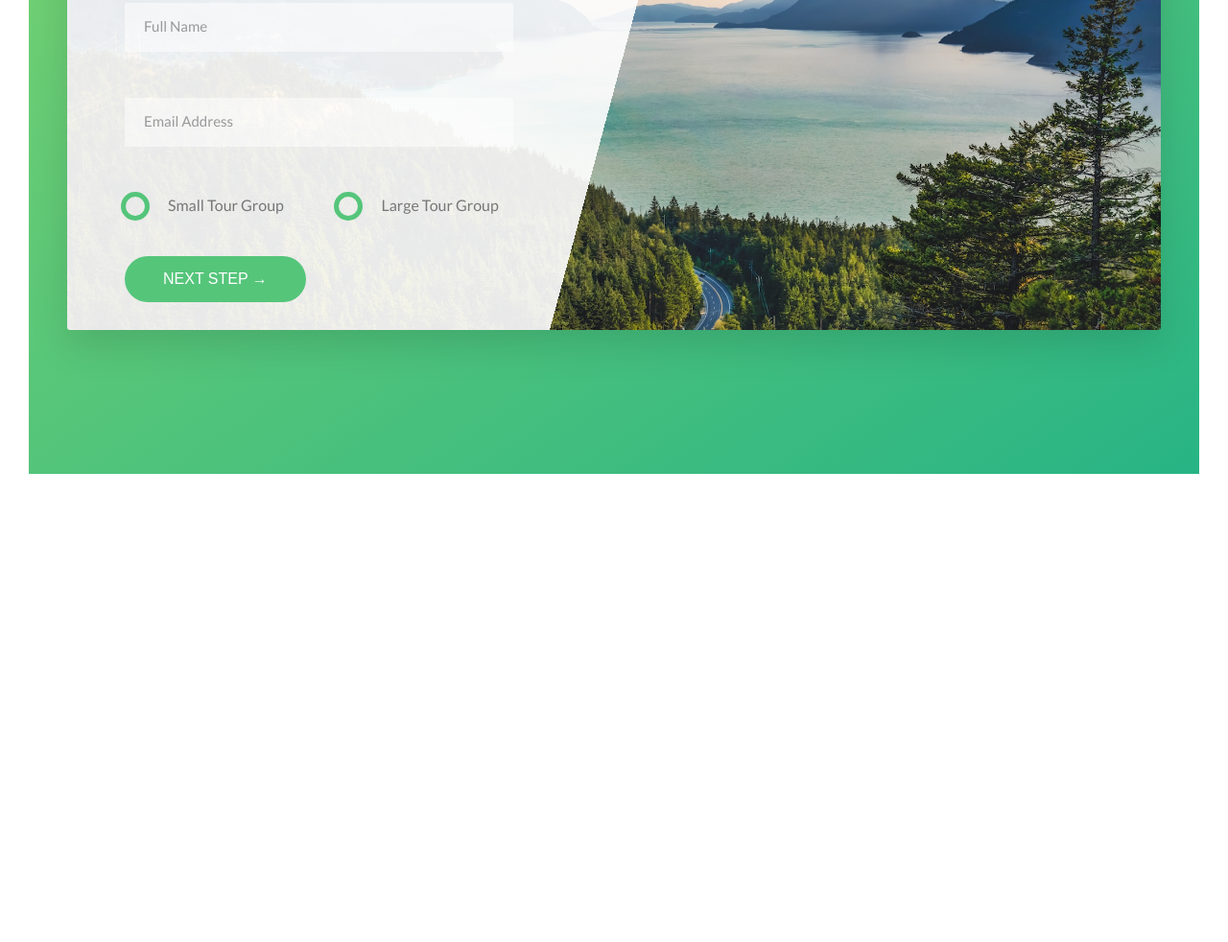
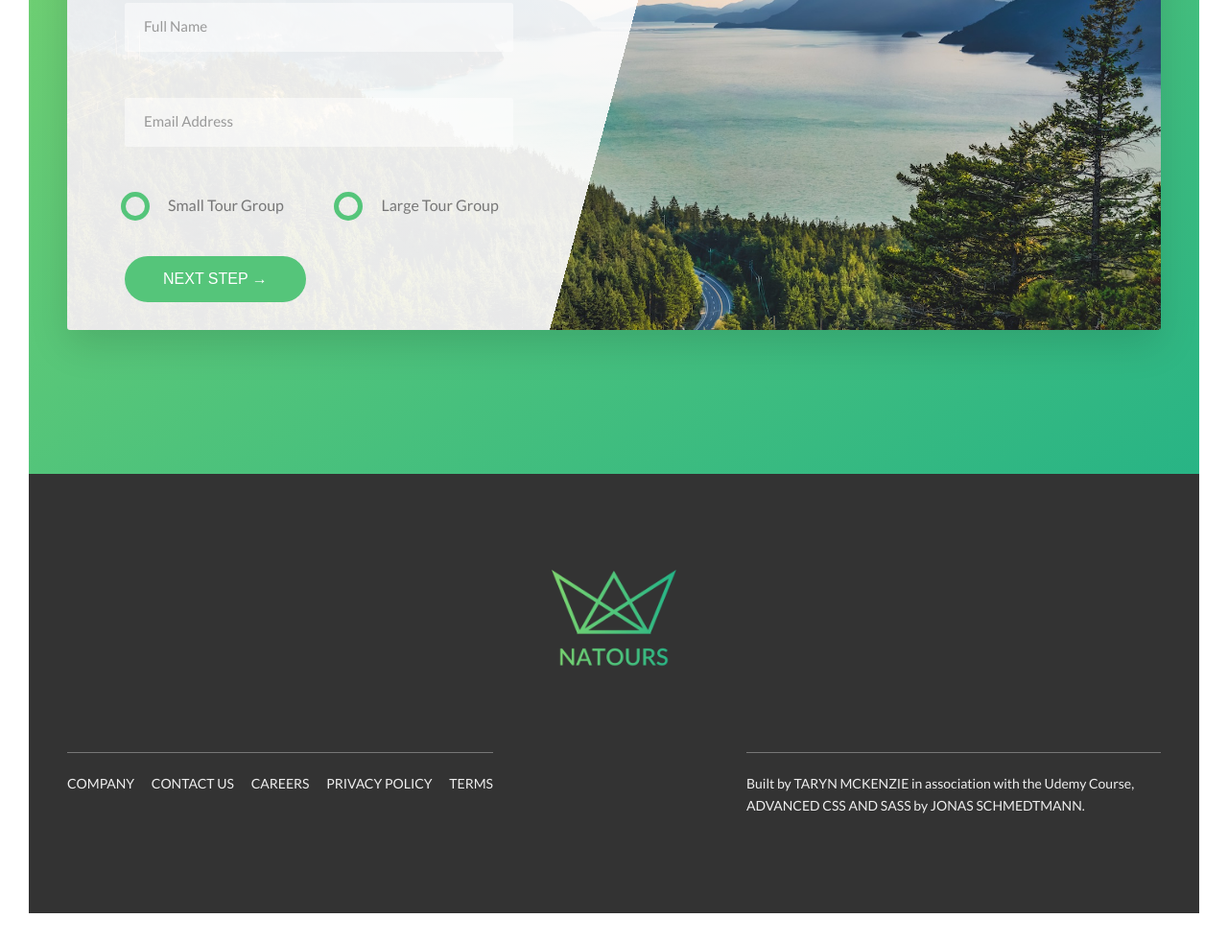
Before and after one commit to TarynMcKenzie/natours-udemy, a website: page index.html in a window 1280 px wide. Shown: the part 4817-5799 px from the top of the page at 96% size. Before the commit the page ends 5341 px from the top, so only its background shows below. Drawn offline with Linux system fonts and the light colour scheme.

Commit message:
Footer section completed

```diff
--- a/index.html
+++ b/index.html
@@ -544,6 +544,54 @@
 
         </main>
 
+        <!-- Footer Section -->
+        <footer class="footer">
+
+            <!-- Footer Logo -->
+            <div class="footer__logo-box">
+                <img src="img/logo-green-2x.png" alt="Full Logo" class="footer__logo">
+            </div>
+
+            <!-- Footer content -->
+            <div class="row">
+
+                <!-- Footer Nav -->
+                <div class="col-1-of-2">
+
+                    <div class="footer__navigation">
+
+                        <!-- Footer Link List -->
+                        <ul class="footer__list">
+
+                            <!-- Company -->
+                            <li class="footer__item"><a href="#" class="footer__link">Company</a></li>
+                            <!-- Contacct Us -->
+                            <li class="footer__item"><a href="#" class="footer__link">Contact Us</a></li>
+                            <!-- Careers -->
+                            <li class="footer__item"><a href="#" class="footer__link">Careers</a></li>
+                            <!-- Privacy Policy -->
+                            <li class="footer__item"><a href="#" class="footer__link">Privacy Policy</a></li>
+                            <!-- Terms -->
+                            <li class="footer__item"><a href="#" class="footer__link">Terms</a></li>
+
+                        </ul>
+
+                    </div>
+
+                </div>
+
+                <!-- Footer Copyright -->
+                <div class="col-1-of-2">
+
+                    <p class="footer__copyright">
+                        Built by <a href="#" class="footer__link">Taryn McKenzie</a> in association with the Udemy Course, <a href="#" class="footer__link">Advanced CSS and Sass</a> by <a href="#" class="footer__link">Jonas Schmedtmann</a>.
+                    </p>
+
+                </div>
+            </div>
+
+        </footer>
+
     </body>
 
 </html>
--- a/sass/abstract/_variables.scss
+++ b/sass/abstract/_variables.scss
@@ -19,6 +19,7 @@ $color-grey-light-alt: #f7f7f7;
 
 $color-grey-dark: #777;
 $color-grey-dark-alt: #999;
+$color-darkest-grey: #333;
 
 $color-white: #fff;
 $color-black: #000;
--- /dev/null
+++ b/sass/layout/_footer.scss
@@ -0,0 +1,82 @@
+// SECTION: partical sass file: An element of the layout.
+
+.footer {
+
+    background-color: $color-darkest-grey;
+    padding: 10rem 0;
+    font-size: 1.4rem;
+    color: $color-grey-light;
+
+    &__logo-box {
+
+        text-align: center;
+        margin-bottom: 8rem;
+
+    }
+
+    &__logo {
+
+        width: 13rem;
+        height: auto;
+
+    }
+
+    &__navigation {
+
+        border-top: 1px solid $color-grey-dark;
+        padding-top: 2rem;
+        display: inline-block;
+
+    }
+
+    &__list {
+
+        list-style: none;
+
+    }
+
+    &__item {
+
+        display: inline-block;
+
+        &:not(:last-child) {
+
+            margin-right: 1.5rem;
+
+        }
+
+    }
+
+    &__link {
+
+        &:link, &:visited {
+
+            background-color: $color-darkest-grey;
+            color: $color-grey-light;
+            text-decoration: none;
+            text-transform: uppercase;
+            display: inline-block;
+            transition: all .2s;
+
+
+        }
+
+        &:hover, &:active {
+
+            color: $color-primary;
+            box-shadow: 0 1rem 2rem $color-black-opacity;
+            transform: rotate(5deg) scale(1.3);
+        }
+
+    }
+
+    &__copyright {
+
+        border-top: 1px solid $color-grey-dark;
+        padding-top: 2rem;
+        width: 80%;
+        float: right;
+
+    }
+
+}
--- a/sass/main.scss
+++ b/sass/main.scss
@@ -22,3 +22,4 @@
 
 @import"layout/header";
 @import"layout/grid";
+@import"layout/footer";
```
Also changed, not shown: css/style.css.
